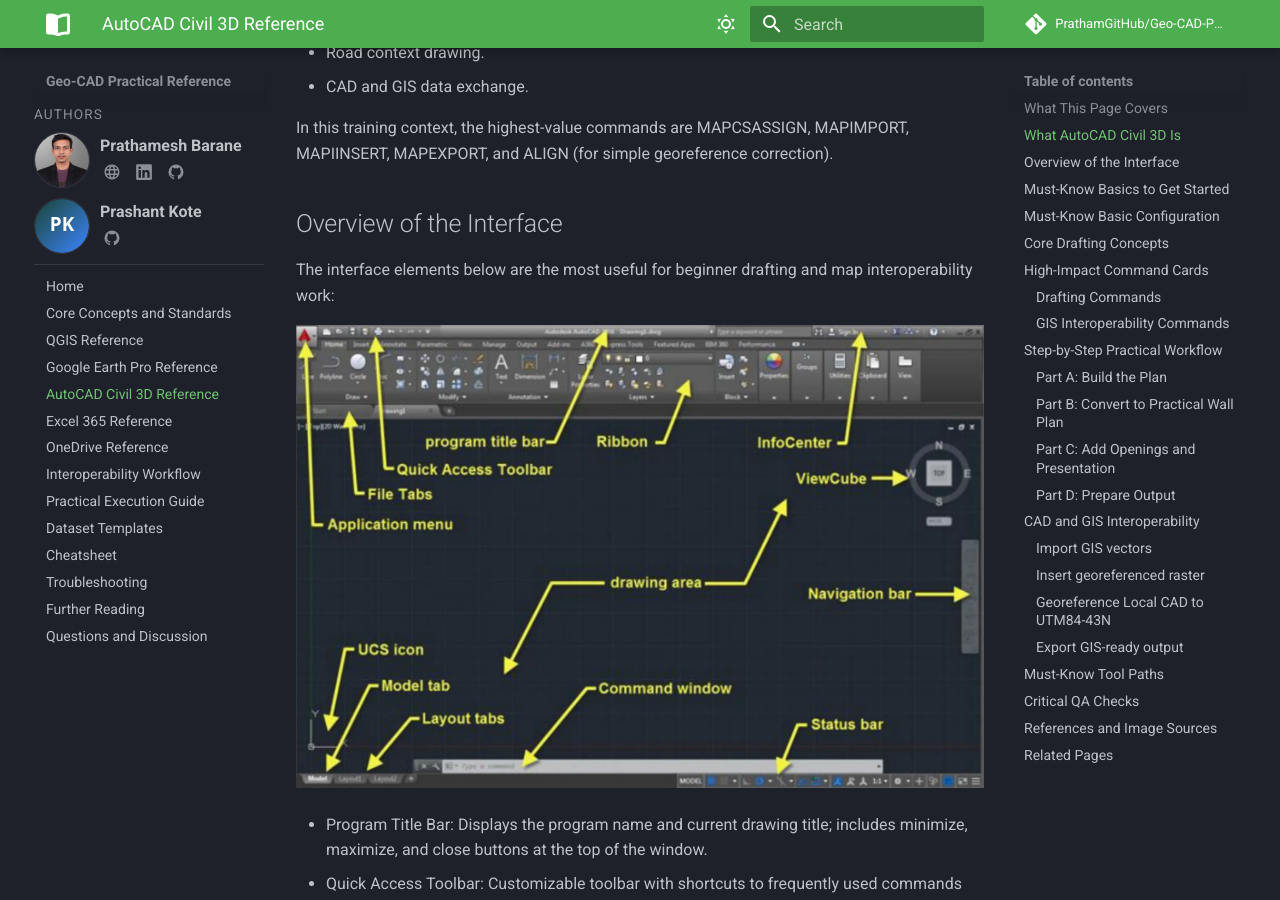
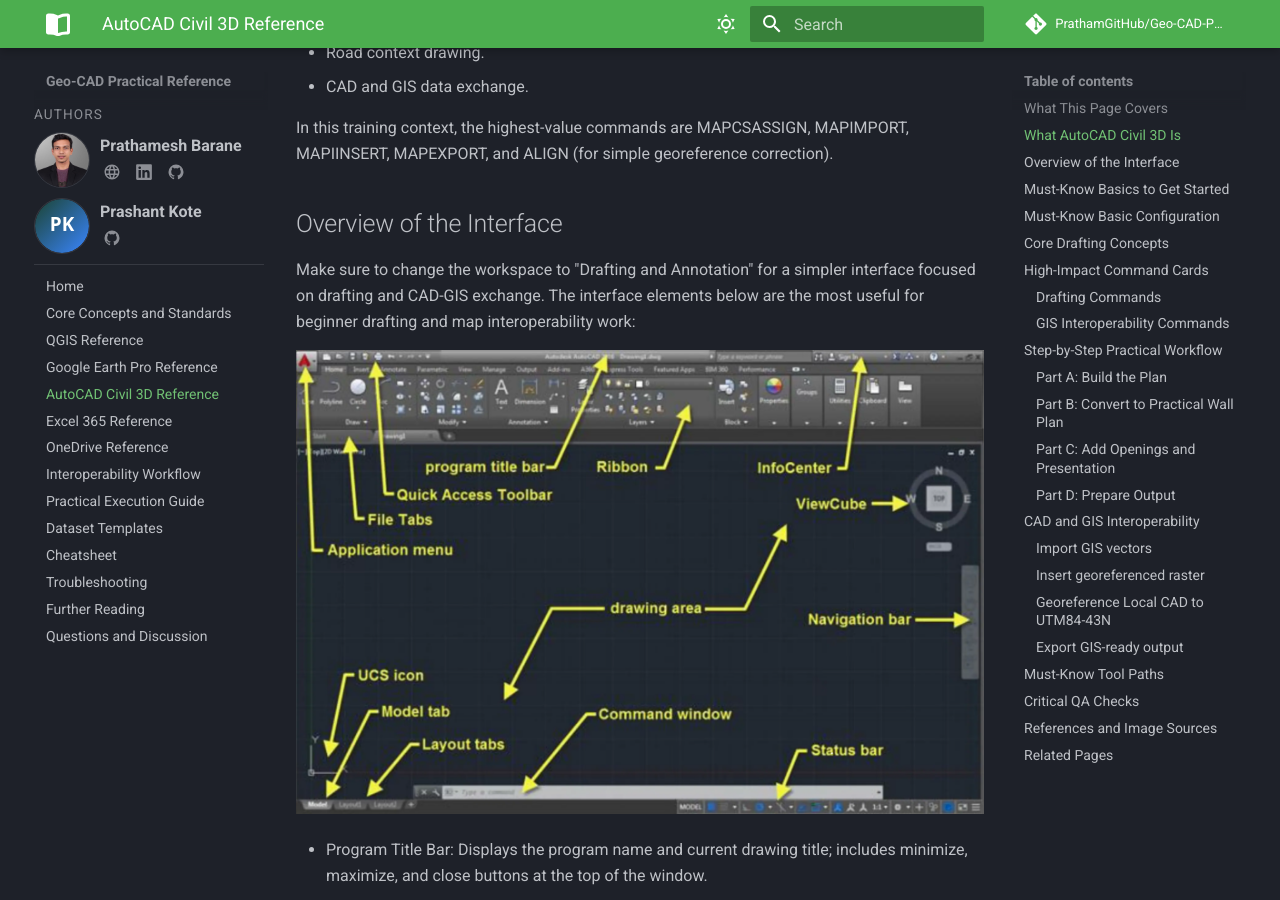
Before and after one commit to PrathamGitHub/Geo-CAD-Practical-Reference, an MkDocs documentation site: the page built from docs/autocad-civil3d-reference.md, in a window 1280 px wide and 900 px high, scrolled down 835 px. Built offline with MkDocs 1.6.1 and Material for MkDocs 9.7.7, drawn with Linux system fonts in a browser that asks for light colours; comment, search, counter and statistics services are not loaded.

Commit message:
Add note to change workspace for improved drafting and CAD-GIS exchange interface

```diff
--- a/docs/autocad-civil3d-reference.md
+++ b/docs/autocad-civil3d-reference.md
@@ -30,6 +30,7 @@
 
 ## Overview of the Interface
 
+Make sure to change the workspace to "Drafting and Annotation" for a simpler interface focused on drafting and CAD-GIS exchange.
 The interface elements below are the most useful for beginner drafting and map interoperability work:
 
 ![AutoCAD interface overview (by Atif Razi)](assets/images/autocad-atifrazi-interface.png)
```
